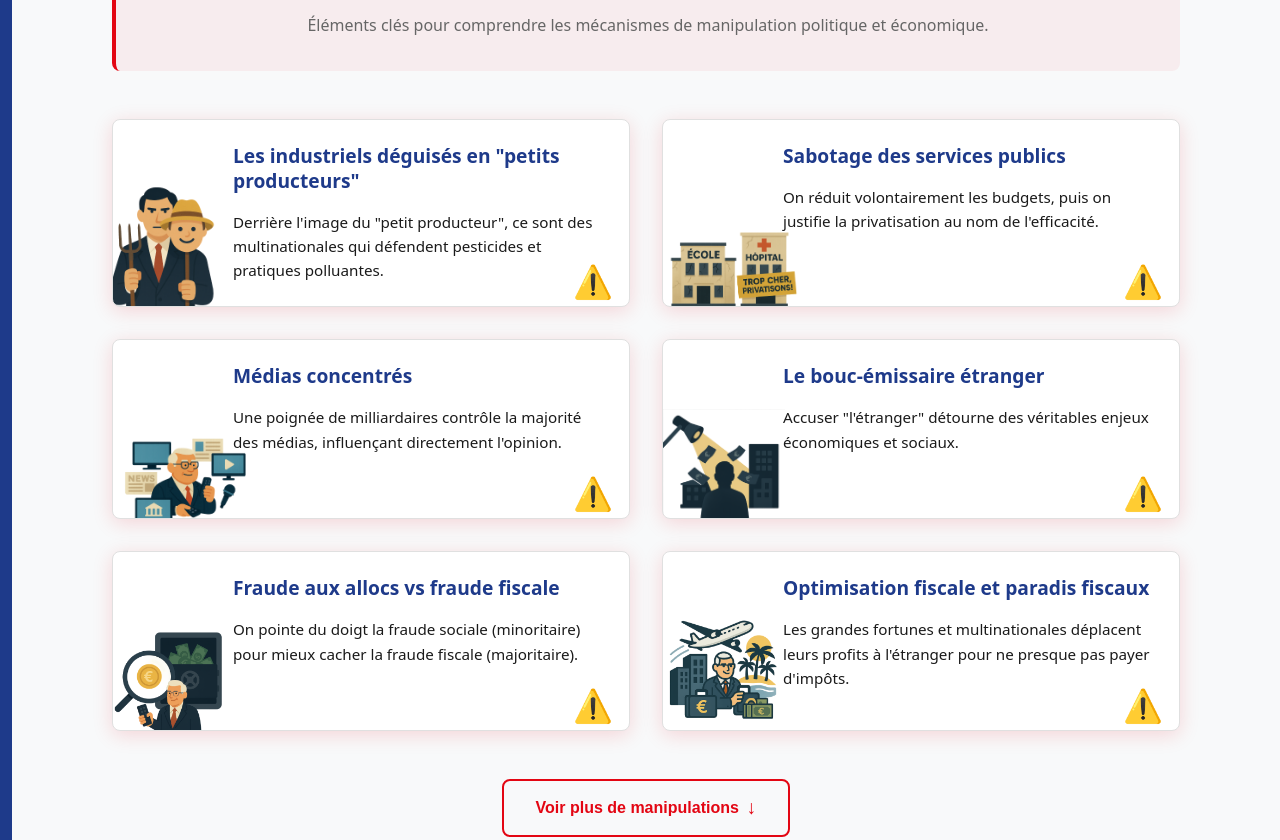
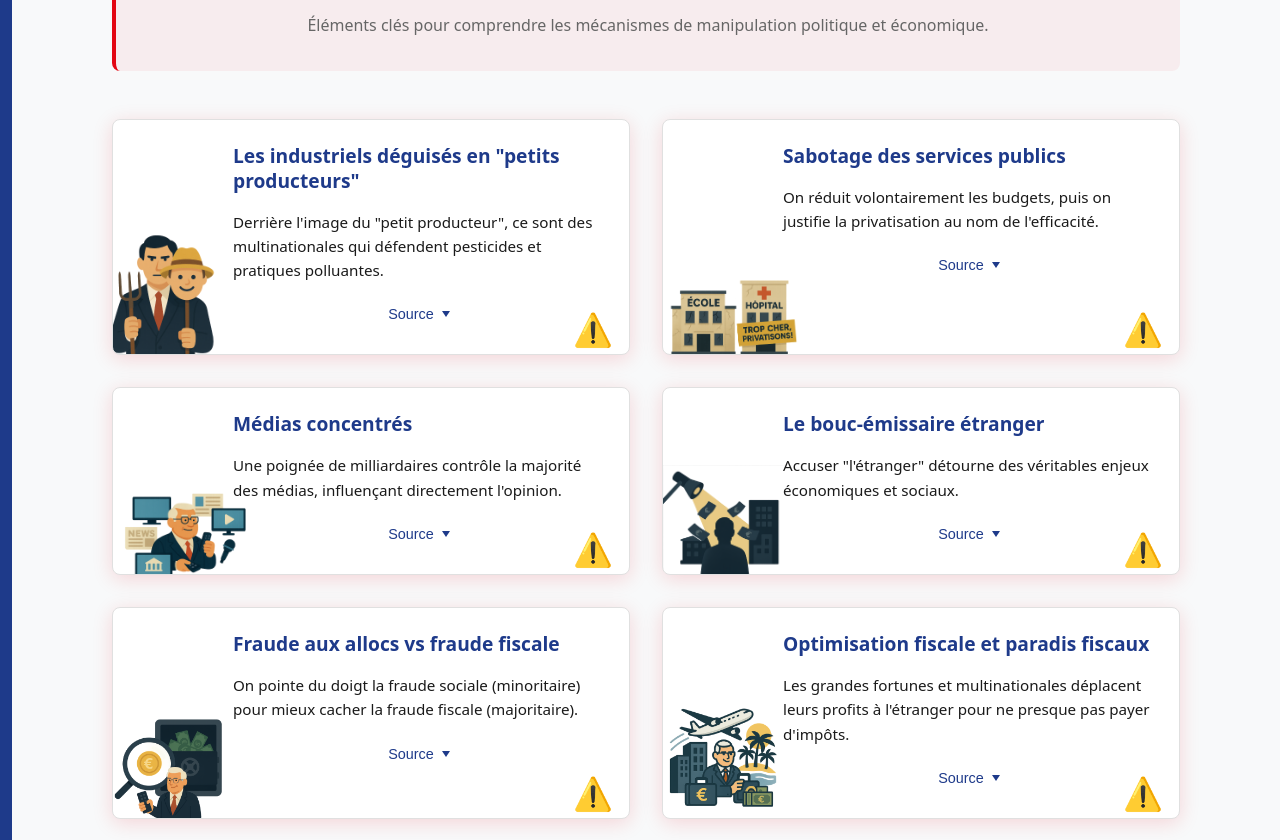
Before and after one commit to MasterGorn/pourquoivoteragauche, a plain HTML site: page index.html in a window 1280 px wide. Shown: the part 4411-5251 px from the top of the page. Drawn offline with Linux system fonts and the light colour scheme.

Commit message:
ajout logique preuve pour tromperie de droite

```diff
--- a/script.js
+++ b/script.js
@@ -263,55 +263,123 @@ const manipulationBlocks = [
     icon: "⚠️",
     title: "Les industriels déguisés en \"petits producteurs\"",
     text: "Derrière l'image du \"petit producteur\", ce sont des multinationales qui défendent pesticides et pratiques polluantes.",
-    cssClass: "industriels"
+    cssClass: "industriels",
+    sources: [
+      {
+        type: "image",
+        url: "assets/images/source-industriels.png",
+        alt: "Infographie sur les industriels déguisés"
+      },
+      {
+        type: "link",
+        url: "https://example.com/source-industriels",
+        title: "Étude sur les pratiques industrielles"
+      }
+    ]
   },
   {
     icon: "⚠️",
     title: "Sabotage des services publics",
     text: "On réduit volontairement les budgets, puis on justifie la privatisation au nom de l'efficacité.",
-    cssClass: "privatisation"
+    cssClass: "privatisation",
+    sources: [
+      {
+        type: "image",
+        url: "assets/images/source-privatisation.png",
+        alt: "Infographie sur la privatisation"
+      }
+    ]
   },
   {
     icon: "⚠️",
     title: "Médias concentrés",
     text: "Une poignée de milliardaires contrôle la majorité des médias, influençant directement l'opinion.",
-    cssClass: "medias"
+    cssClass: "medias",
+    sources: [
+      {
+        type: "image",
+        url: "assets/images/source-medias.png",
+        alt: "Infographie sur la concentration des médias"
+      }
+    ]
   },
   {
     icon: "⚠️",
     title: "Le bouc-émissaire étranger",
     text: "Accuser \"l'étranger\" détourne des véritables enjeux économiques et sociaux.",
-    cssClass: "etrangers"
+    cssClass: "etrangers",
+    sources: [
+      {
+        type: "image",
+        url: "assets/images/source-etrangers.png",
+        alt: "Infographie sur le bouc-émissaire étranger"
+      }
+    ]
   },
   {
     icon: "⚠️",
     title: "Fraude aux allocs vs fraude fiscale",
     text: "On pointe du doigt la fraude sociale (minoritaire) pour mieux cacher la fraude fiscale (majoritaire).",
-    cssClass: "fraude"
+    cssClass: "fraude",
+    sources: [
+      {
+        type: "image",
+        url: "assets/images/source-fraude.png",
+        alt: "Infographie sur la fraude fiscale vs sociale"
+      }
+    ]
   },
   {
     icon: "⚠️",
     title: "Optimisation fiscale et paradis fiscaux",
     text: "Les grandes fortunes et multinationales déplacent leurs profits à l'étranger pour ne presque pas payer d'impôts.",
-    cssClass: "evasion"
+    cssClass: "evasion",
+    sources: [
+      {
+        type: "image",
+        url: "assets/images/source-evasion.png",
+        alt: "Infographie sur l'évasion fiscale"
+      }
+    ]
   },
   {
     icon: "⚠️",
     title: "Lobbying et portes tournantes",
     text: "Des ex-ministres ou hauts fonctionnaires rejoignent les conseils d'administration des grandes entreprises, assurant la continuité des privilèges.",
-    cssClass: "lobbying"
+    cssClass: "lobbying",
+    sources: [
+      {
+        type: "image",
+        url: "assets/images/source-lobbying.png",
+        alt: "Infographie sur le lobbying et les portes tournantes"
+      }
+    ]
   },
   {
     icon: "⚠️",
     title: "Greenwashing",
     text: "Des industries polluantes se parent d'un vernis \"vert\" pour continuer à exploiter sans changer leurs pratiques.",
-    cssClass: "greenwashing"
+    cssClass: "greenwashing",
+    sources: [
+      {
+        type: "image",
+        url: "assets/images/source-greenwashing.png",
+        alt: "Infographie sur le greenwashing"
+      }
+    ]
   },
   {
     icon: "⚠️",
     title: "Casse du droit du travail",
     text: "Sous prétexte de \"flexibilité\", on fragilise la protection des salariés pour maximiser les profits.",
-    cssClass: "travail"
+    cssClass: "travail",
+    sources: [
+      {
+        type: "image",
+        url: "assets/images/source-travail.png",
+        alt: "Infographie sur la casse du droit du travail"
+      }
+    ]
   }
 ];
 
@@ -351,11 +419,33 @@ function faqItem(p){
 
 function manipulationBlock(m){
   const cssClass = m.cssClass ? ` ${m.cssClass}` : '';
+  const sourcesHtml = m.sources ? `
+    <div class="manipulation-sources">
+      <button class="sources-toggle" aria-label="Afficher les sources">
+        <span class="sources-text">Source</span>
+        <span class="sources-arrow"></span>
+      </button>
+      <div class="sources-content" style="display: none;">
+        <div class="sources-grid">
+          ${m.sources.map(source => `
+            <div class="source-item">
+              ${source.type === 'image' ?
+                `<img src="${source.url}" alt="${source.alt || 'Source'}" class="source-image">` :
+                `<a href="${source.url}" target="_blank" rel="noopener" class="source-link">${source.title || source.url}</a>`
+              }
+            </div>
+          `).join('')}
+        </div>
+      </div>
+    </div>
+  ` : '';
+
   return `<article class="manipulation-block${cssClass}">
     <div class="manipulation-icon">${m.icon}</div>
     <div class="manipulation-content">
       <h3>${m.title}</h3>
       <p class="manipulation-text">${m.text}</p>
+      ${sourcesHtml}
     </div>
   </article>`;
 }
@@ -449,6 +539,25 @@ function render(){
     const bad = sc.querySelector('.result.bad');
     toggle.addEventListener('change', () => {
       bad.hidden = !toggle.checked;
+    });
+  });
+
+  // Toggle behavior for manipulation sources
+  document.querySelectorAll('.sources-toggle').forEach(button => {
+    button.addEventListener('click', () => {
+      const content = button.nextElementSibling;
+      const arrow = button.querySelector('.sources-arrow');
+      const isVisible = content.style.display !== 'none';
+
+      if (isVisible) {
+        content.style.display = 'none';
+        arrow.style.transform = 'rotate(0deg)';
+        button.setAttribute('aria-label', 'Afficher les sources');
+      } else {
+        content.style.display = 'block';
+        arrow.style.transform = 'rotate(180deg)';
+        button.setAttribute('aria-label', 'Masquer les sources');
+      }
     });
   });
 
--- a/styles.css
+++ b/styles.css
@@ -270,6 +270,71 @@ nav a.active::after{content:'';position:absolute;bottom:-8px;left:0;width:100%;h
 .manipulation-visual{background:rgba(227,6,19,.08);padding:1rem;border-radius:6px;margin-bottom:1rem;font-size:.9rem;color:var(--text);border-left:3px solid var(--brand)}
 .manipulation-text{color:var(--text);line-height:1.6;margin:0;font-size:.95rem}
 
+/* Sources des blocs de manipulation */
+.manipulation-sources{margin-top:1rem}
+.sources-toggle{
+  display:flex;
+  align-items:center;
+  justify-content:center;
+  gap:0.5rem;
+  background:none;
+  border:none;
+  color:#1e3a8a;
+  font-size:0.9rem;
+  font-weight:500;
+  cursor:pointer;
+  padding:0.5rem 0;
+  transition:var(--transition);
+  width:100%;
+}
+.sources-toggle:hover{color:var(--brand)}
+.sources-arrow{
+  width:0;
+  height:0;
+  border-left:4px solid transparent;
+  border-right:4px solid transparent;
+  border-top:6px solid currentColor;
+  transition:transform 0.3s ease;
+}
+.sources-content{
+  margin-top:1rem;
+  padding:1rem;
+  background:rgba(30,58,138,0.05);
+  border-radius:var(--radius);
+  border-left:3px solid #1e3a8a;
+}
+.sources-grid{
+  display:grid;
+  gap:1rem;
+}
+.source-item{
+  display:flex;
+  flex-direction:column;
+  gap:0.5rem;
+}
+.source-image{
+  max-width:100%;
+  height:auto;
+  border-radius:var(--radius);
+  box-shadow:var(--shadow);
+}
+.source-link{
+  color:#1e3a8a;
+  text-decoration:none;
+  font-weight:500;
+  padding:0.5rem;
+  border-radius:var(--radius);
+  background:white;
+  border:1px solid #e0e0e0;
+  transition:var(--transition);
+}
+.source-link:hover{
+  background:#1e3a8a;
+  color:white;
+  transform:translateY(-2px);
+  box-shadow:var(--shadow-lg);
+}
+
 .manipulation-summary{text-align:center;margin-top:3rem;padding:2rem;background:white;color:var(--text);border-radius:var(--radius);box-shadow:var(--shadow);border:2px solid #1e3a8a}
 .manipulation-summary h3{color:#1e3a8a;font-size:1.3rem;margin:0;font-weight:700}
 
@@ -326,6 +391,9 @@ nav a.active::after{content:'';position:absolute;bottom:-8px;left:0;width:100%;h
   .manipulation-intro h3{font-size:1.2rem}
   .manipulation-summary{padding:1.5rem;margin-top:2rem}
   .manipulation-summary h3{font-size:1.1rem}
+  .sources-content{padding:0.75rem}
+  .sources-grid{gap:0.75rem}
+  .source-image{max-width:100%;height:auto}
   .scenario header{flex-direction:column;align-items:flex-start;gap:1rem}
   .toggle-label{justify-content:flex-start}
   .toggle{width:50px;height:25px}
```
